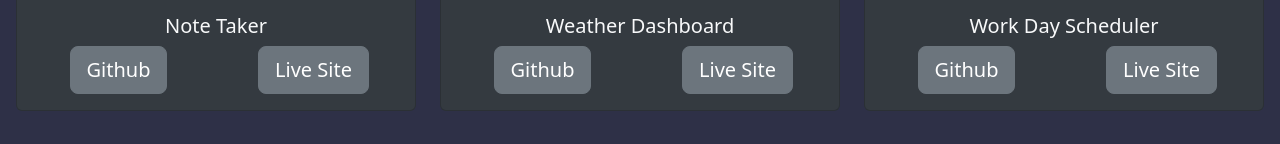
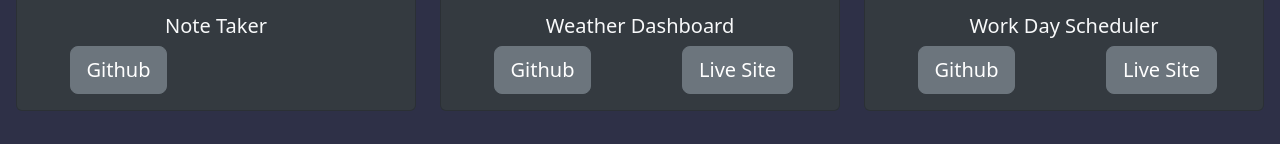
Before and after one commit to SlaterMcArdle/React_Portfolio, a React (Create React App) app: page / in a window 1280 px wide. Shown: the part 1048-1192 px from the top of the page. Built offline with nearby package versions, Linux system fonts and the light colour scheme.

Commit message:
updated hrefs, deployed live

```diff
--- a/package.json
+++ b/package.json
@@ -2,7 +2,7 @@
   "name": "portfolio",
   "version": "0.1.0",
   "private": true,
-  "homepage": "https://slatermcardle/github.io/React_Portfolio",
+  "homepage": "https://slatermcardle.github.io/React_Portfolio/",
   "dependencies": {
     "@testing-library/jest-dom": "^5.16.3",
     "@testing-library/react": "^12.1.4",
--- a/src/components/Projects.js
+++ b/src/components/Projects.js
@@ -12,10 +12,10 @@
                         <Card.Title>Encanto Flower Delivery</Card.Title>
                         <Row xs={1} sm={2}>
                             <Col>
-                                <Button className="portfolio-btn" href="#" target="blank" size="lg">Github</Button>
+                                <Button className="portfolio-btn" href="https://github.com/encantoflowers/encanto-flowers" target="blank" size="lg">Github</Button>
                             </Col>
                             <Col>
-                                <Button className="portfolio-btn" href="#" target="blank" size="lg">Live Site</Button>
+                                <Button className="portfolio-btn" href="https://encanto-flowers.herokuapp.com/" target="blank" size="lg">Live Site</Button>
                             </Col>
                         </Row>
                     </Card.Body>
@@ -28,10 +28,10 @@
                         <Card.Title>Programeter</Card.Title>
                         <Row xs={1} sm={2}>
                             <Col>
-                                <Button className="portfolio-btn" href="#" target="blank" size="lg">Github</Button>
+                                <Button className="portfolio-btn" href="https://github.com/Programeter/Programeter" target="blank" size="lg">Github</Button>
                             </Col>
                             <Col>
-                                <Button className="portfolio-btn" href="#" target="blank" size="lg">Live Site</Button>
+                                <Button className="portfolio-btn" href="https://glacial-garden-96019.herokuapp.com/login" target="blank" size="lg">Live Site</Button>
                             </Col>
                         </Row>
                     </Card.Body>
@@ -44,10 +44,10 @@
                         <Card.Title>Restroom Hunters</Card.Title>
                         <Row xs={1} sm={2}>
                             <Col>
-                                <Button className="portfolio-btn" href="#" target="blank" size="lg">Github</Button>
+                                <Button className="portfolio-btn" href="https://github.com/therestroomhunters/public-restroom-search" target="blank" size="lg">Github</Button>
                             </Col>
                             <Col>
-                                <Button className="portfolio-btn" href="#" target="blank" size="lg">Live Site</Button>
+                                <Button className="portfolio-btn" href="https://therestroomhunters.github.io/public-restroom-search/" target="blank" size="lg">Live Site</Button>
                             </Col>
                         </Row>
                     </Card.Body>
@@ -60,10 +60,7 @@
                         <Card.Title>Note Taker</Card.Title>
                         <Row xs={1} sm={2}>
                             <Col>
-                                <Button className="portfolio-btn" href="#" target="blank" size="lg">Github</Button>
-                            </Col>
-                            <Col>
-                                <Button className="portfolio-btn" href="#" target="blank" size="lg">Live Site</Button>
+                                <Button className="portfolio-btn" href="https://github.com/SlaterMcArdle/Note_Taker" target="blank" size="lg">Github</Button>
                             </Col>
                         </Row>
                     </Card.Body>
@@ -76,10 +73,10 @@
                         <Card.Title>Weather Dashboard</Card.Title>
                         <Row xs={1} sm={2}>
                             <Col>
-                                <Button className="portfolio-btn" href="#" target="blank" size="lg">Github</Button>
+                                <Button className="portfolio-btn" href="https://github.com/SlaterMcArdle/Weather_Dashboard" target="blank" size="lg">Github</Button>
                             </Col>
                             <Col>
-                                <Button className="portfolio-btn" href="#" target="blank" size="lg">Live Site</Button>
+                                <Button className="portfolio-btn" href="https://slatermcardle.github.io/Weather_Dashboard/" target="blank" size="lg">Live Site</Button>
                             </Col>
                         </Row>
                     </Card.Body>
@@ -92,10 +89,10 @@
                         <Card.Title>Work Day Scheduler</Card.Title>
                         <Row xs={1} sm={2}>
                             <Col>
-                                <Button className="portfolio-btn" href="#" target="blank" size="lg">Github</Button>
+                                <Button className="portfolio-btn" href="https://github.com/SlaterMcArdle/Work_Day_Scheduler" target="blank" size="lg">Github</Button>
                             </Col>
                             <Col>
-                                <Button className="portfolio-btn" href="#" target="blank" size="lg">Live Site</Button>
+                                <Button className="portfolio-btn" href="https://slatermcardle.github.io/Work_Day_Scheduler/" target="blank" size="lg">Live Site</Button>
                             </Col>
                         </Row>
                     </Card.Body>
```
Also changed, not shown: 23 other files (tests, documents, lock files or other folders).
